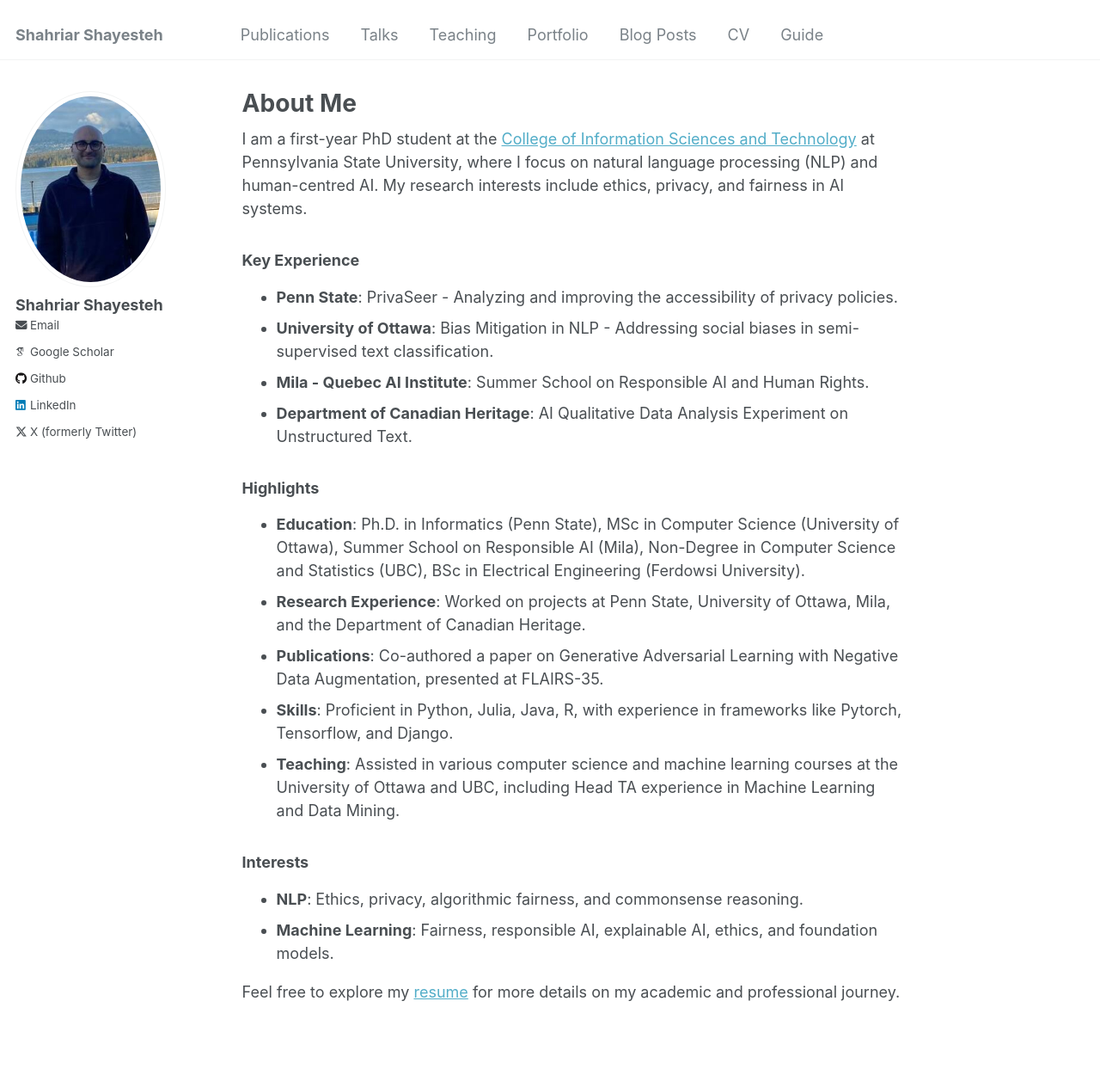
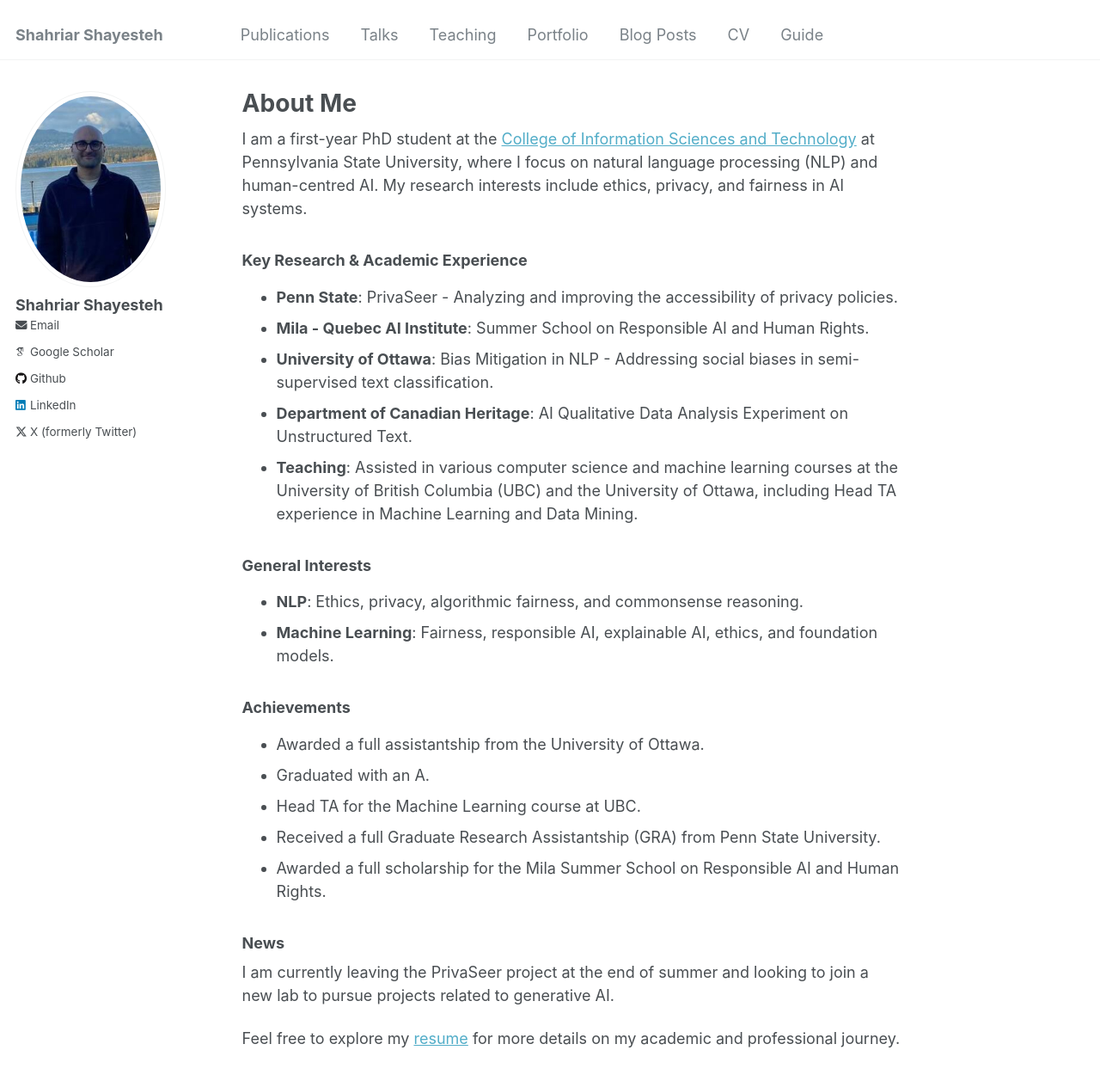
Before and after one commit to shahriarshayesteh/shahriarshayesteh.github.io, a Jekyll site: the page built from _pages/about.md, in a window 1280 px wide and 1400 px high. Shown: the top 1257 px of the window at 86% size. Built offline with Jekyll 4.4.1, drawn with Linux system fonts in a browser that asks for light colours; some web fonts are replaced.

Commit message:
Update about.md

```diff
--- a/_pages/about.md
+++ b/_pages/about.md
@@ -10,21 +10,25 @@ redirect_from:
 
 I am a first-year PhD student at the [College of Information Sciences and Technology](https://ist.psu.edu/) at Pennsylvania State University, where I focus on natural language processing (NLP) and human-centred AI. My research interests include ethics, privacy, and fairness in AI systems.
 
-### Key Experience
+### Key Research & Academic Experience
 - **Penn State**: PrivaSeer - Analyzing and improving the accessibility of privacy policies.
+- **Mila - Quebec AI Institute**: Summer School on Responsible AI and Human Rights.
 - **University of Ottawa**: Bias Mitigation in NLP - Addressing social biases in semi-supervised text classification.
-- **Mila - Quebec AI Institute**: Summer School on Responsible AI and Human Rights.
 - **Department of Canadian Heritage**: AI Qualitative Data Analysis Experiment on Unstructured Text.
+- **Teaching**: Assisted in various computer science and machine learning courses at the University of British Columbia (UBC) and the University of Ottawa, including Head TA experience in Machine Learning and Data Mining.
 
-### Highlights
-- **Education**: Ph.D. in Informatics (Penn State), MSc in Computer Science (University of Ottawa), Summer School on Responsible AI (Mila), Non-Degree in Computer Science and Statistics (UBC), BSc in Electrical Engineering (Ferdowsi University).
-- **Research Experience**: Worked on projects at Penn State, University of Ottawa, Mila, and the Department of Canadian Heritage.
-- **Publications**: Co-authored a paper on Generative Adversarial Learning with Negative Data Augmentation, presented at FLAIRS-35.
-- **Skills**: Proficient in Python, Julia, Java, R, with experience in frameworks like Pytorch, Tensorflow, and Django.
-- **Teaching**: Assisted in various computer science and machine learning courses at the University of Ottawa and UBC, including Head TA experience in Machine Learning and Data Mining.
-
-### Interests
+### General Interests
 - **NLP**: Ethics, privacy, algorithmic fairness, and commonsense reasoning.
 - **Machine Learning**: Fairness, responsible AI, explainable AI, ethics, and foundation models.
 
+### Achievements
+- Awarded a full assistantship from the University of Ottawa.
+- Graduated with an A.
+- Head TA for the Machine Learning course at UBC.
+- Received a full Graduate Research Assistantship (GRA) from Penn State University.
+- Awarded a full scholarship for the Mila Summer School on Responsible AI and Human Rights.
+
+### News
+I am currently leaving the PrivaSeer project at the end of summer and looking to join a new lab to pursue projects related to generative AI.
+
 Feel free to explore my [resume](#) for more details on my academic and professional journey.
```
